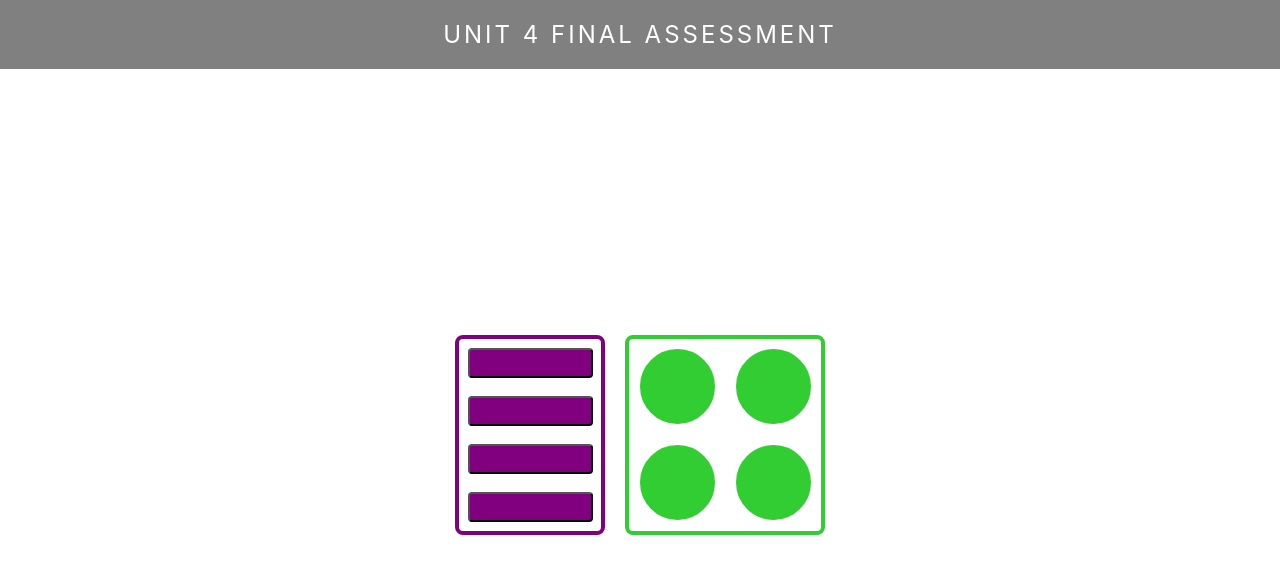
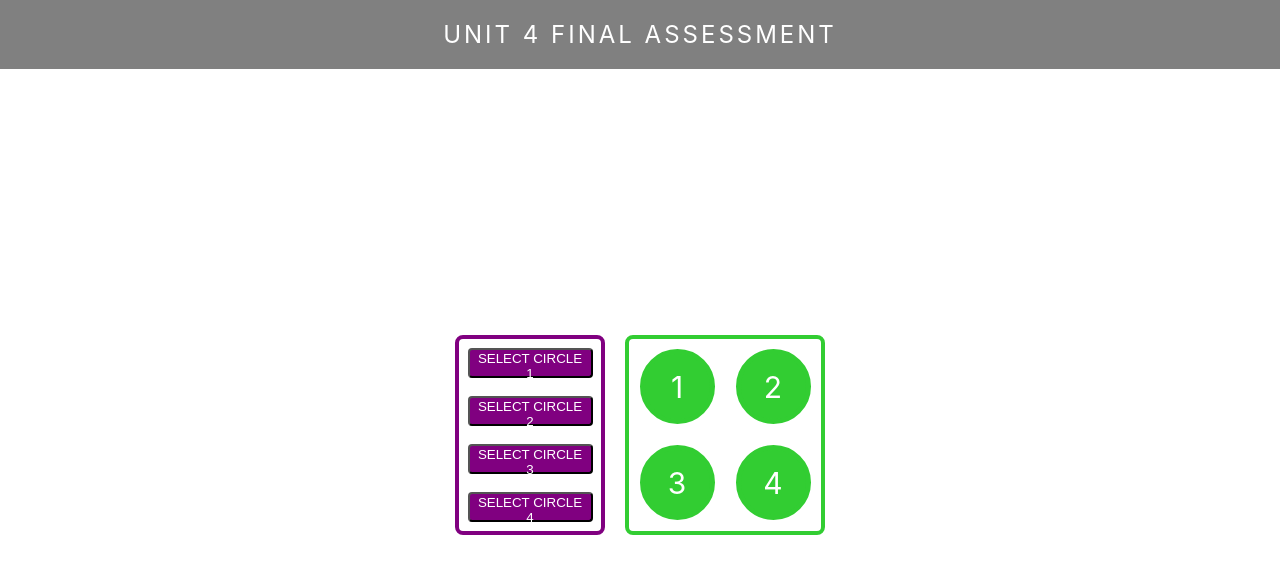
Before and after one commit to TonyPurple/reactunit4assessment, a React (Create React App) app: page / in a window 1280 px wide. Shown: the top 574 px of the page. Built offline with nearby package versions, Linux system fonts and the light colour scheme.

Commit message:
hardcode mock data

```diff
--- a/src/components/CircleSelector/CircleSelector.jsx
+++ b/src/components/CircleSelector/CircleSelector.jsx
@@ -4,10 +4,10 @@ import './CircleSelector.css'
 function circleSelector(props) {
     return (
         <div className="CircleSelector">
-            <button></button>
-            <button></button>
-            <button></button>
-            <button></button>
+            <button>Select Circle 1</button>
+            <button>Select Circle 2</button>
+            <button>Select Circle 3</button>
+            <button>Select Circle 4</button>
         </div>
     )
 }
--- a/src/components/Circles/Circles.jsx
+++ b/src/components/Circles/Circles.jsx
@@ -4,10 +4,10 @@ import './Circles.css'
 function circles(props) {
     return (
         <div className="Circles">
-        <div></div>
-        <div></div>
-        <div></div>
-        <div></div>
+            <div>1</div>
+            <div>2</div>
+            <div>3</div>
+            <div>4</div>
         </div>
     )
 }
```
